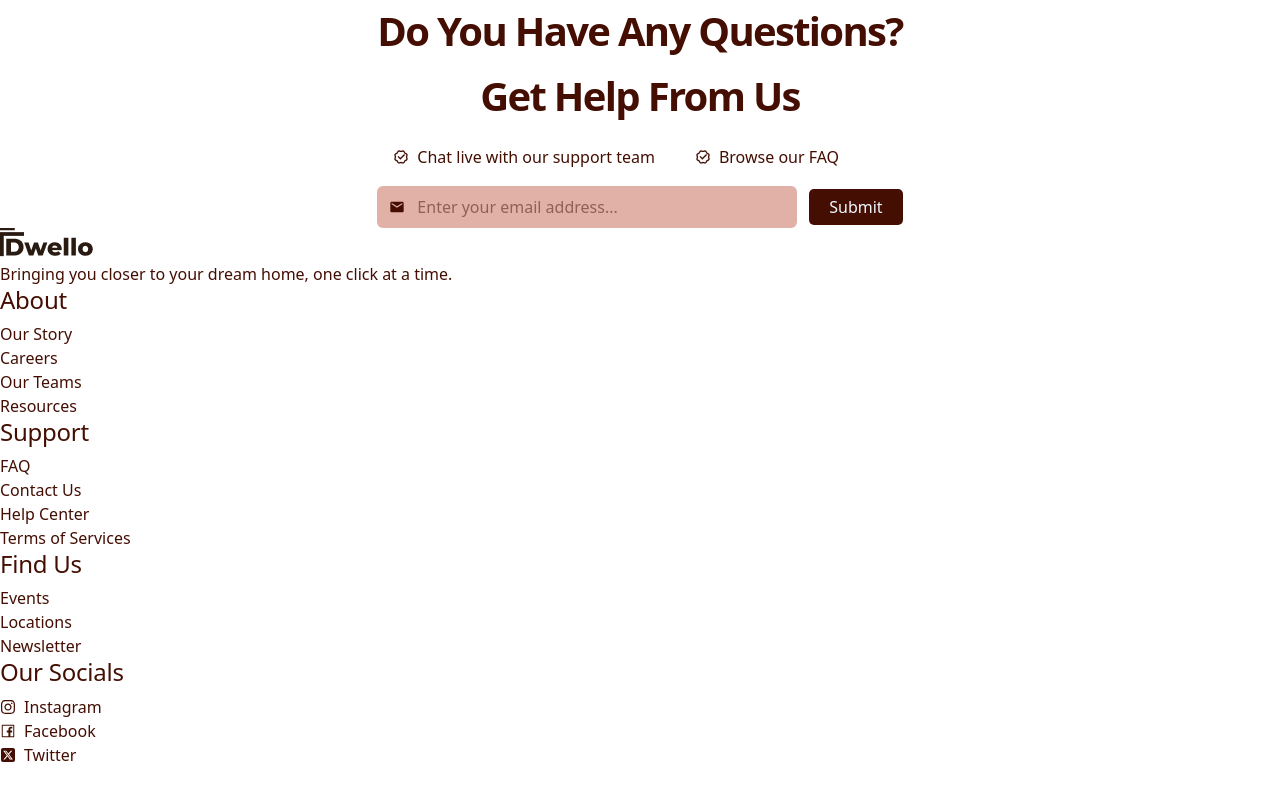
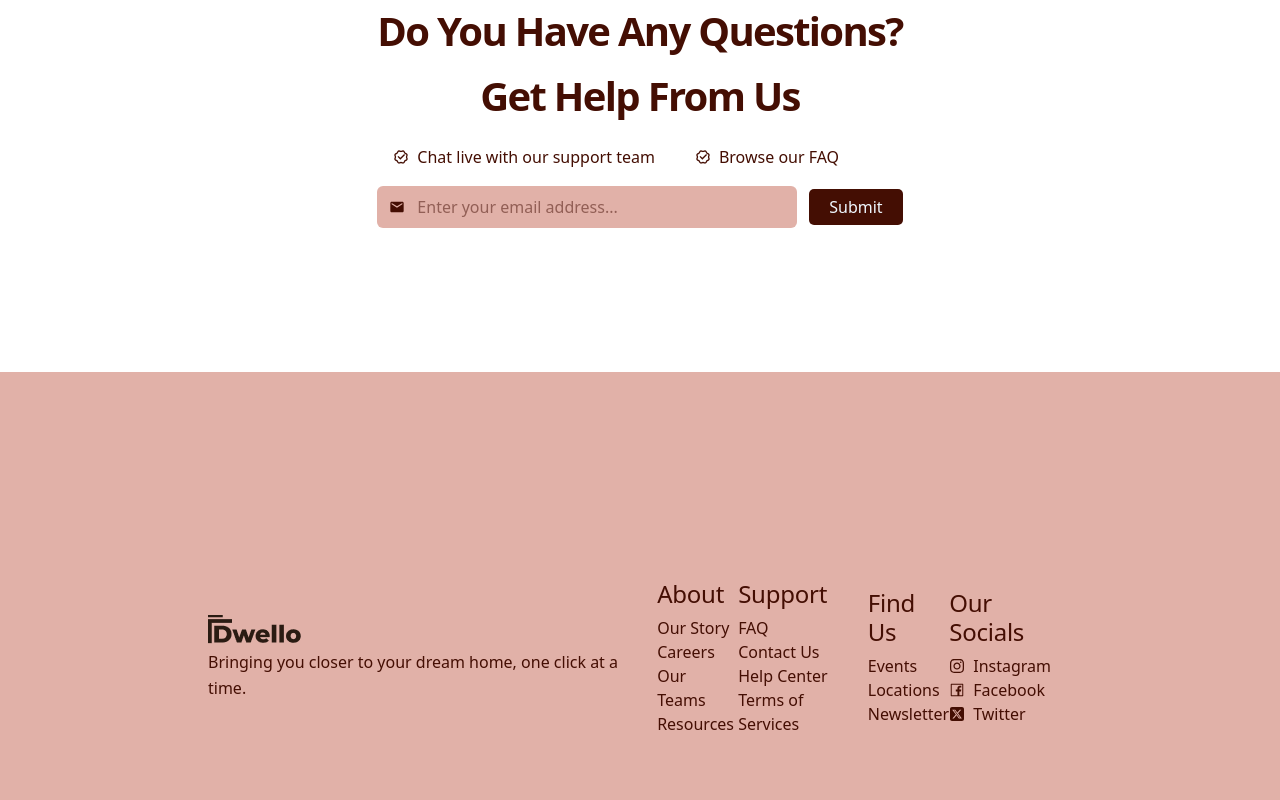
Before and after one commit to hafsamuktar011-crypto/Dream-home-clone, a React app: page / in a window 1280 px wide. Shown: the part 3056-3856 px from the top of the page. Before the commit the page ends 3823 px from the top, so only its background shows below. Built offline with nearby package versions, Linux system fonts and the light colour scheme; the HTML template or start-up script is replaced by a standard one.

Commit message:
style: footer section

```diff
--- a/src/components/Footer.jsx
+++ b/src/components/Footer.jsx
@@ -19,9 +19,9 @@ const footerLink = {
 
 function Footer() {
   return (
-    <footer>
+    <footer className='flex justify-between items-center mt-36 p-52 bg-[#E1B1A8] h-full'>
 
-      <div>
+      <div className='leading-relaxed'>
         <img src={logo} alt="Dwello logo" />
         <p>
           Bringing you closer to your dream home, one click at a time.
```
